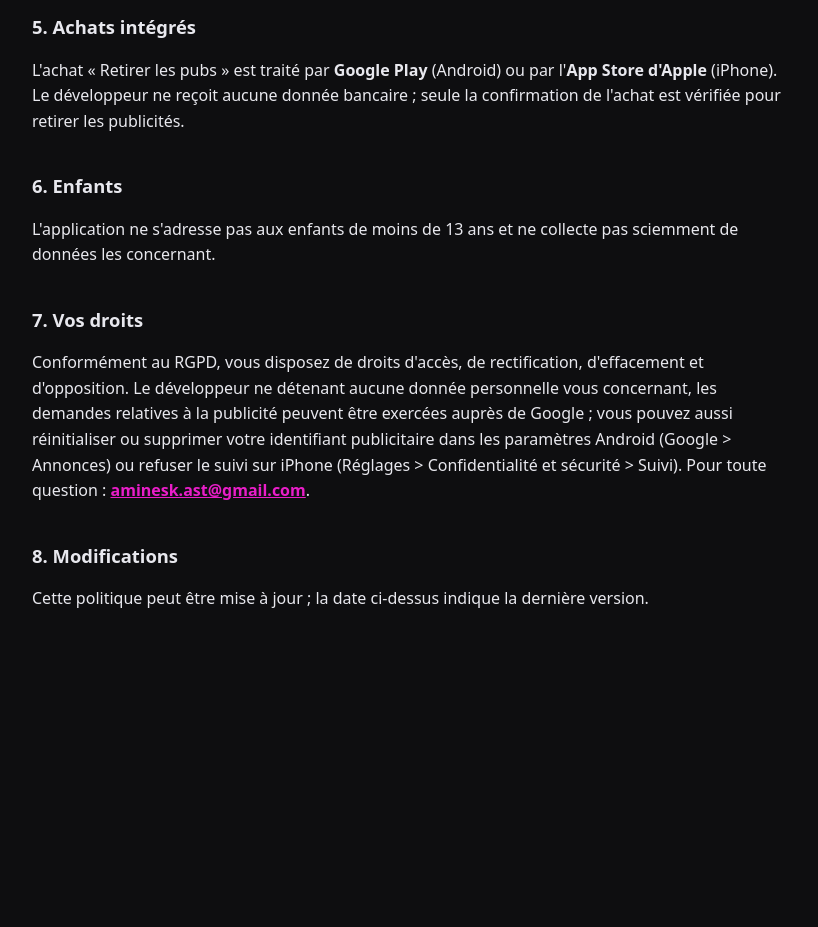
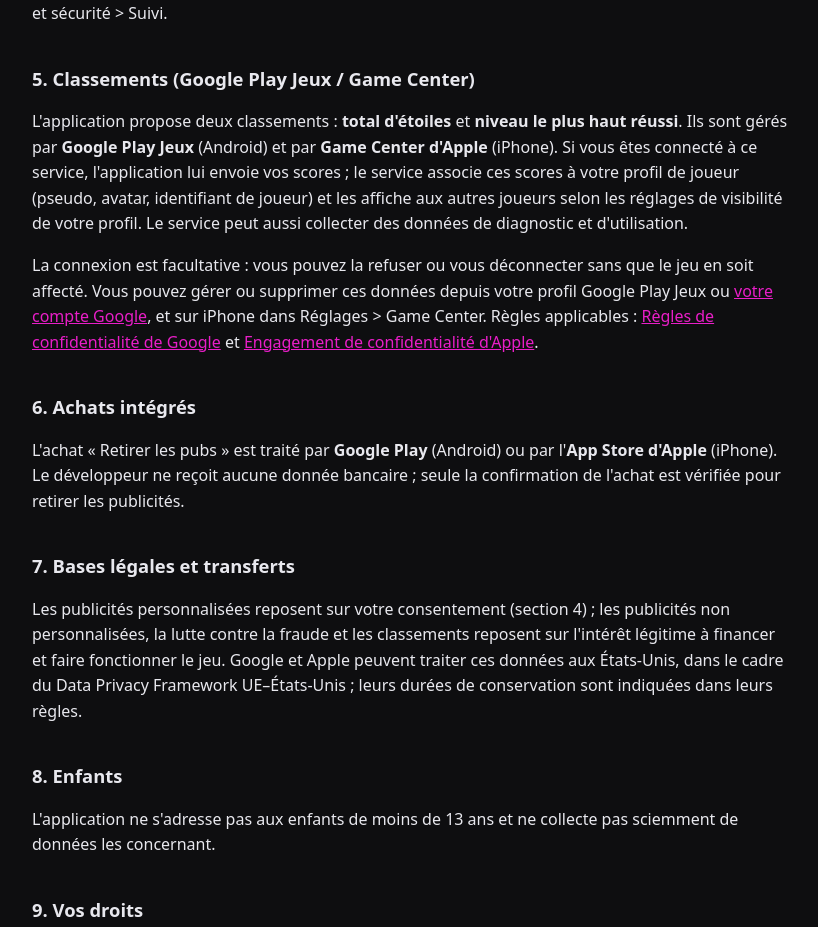
Before and after one commit to amineskast-collab/amineskast-collab.github.io, a plain HTML site: page index.html in a window 1280 px wide. Shown: the part 1262-2189 px from the top of the page, without its empty margins (228-1046 px from the left). Before the commit the page ends 1954 px from the top, so only its background shows below. Drawn offline with Linux system fonts and the light colour scheme.

Commit message:
Politique de confidentialité : classements (Google Play Jeux / Game Center), bases légales, CNIL
Co-Authored-By: Claude Opus 5.5 <noreply@anthropic.com>

```diff
--- a/index.html
+++ b/index.html
@@ -17,7 +17,7 @@
 <body>
 <main>
 <h1>PIXEL BREAKER</h1>
-<p class="dim">Politique de confidentialité — dernière mise à jour : 30 octobre 2026</p>
+<p class="dim">Politique de confidentialité — dernière mise à jour : 22 novembre 2026</p>
 
 <p>Cette politique décrit comment l'application mobile <strong>Pixel Breaker</strong> (identifiant
 <code>com.pixelbr.com</code>, ci-après « l'application »), disponible sur Android (Google Play) et sur
@@ -30,8 +30,10 @@ iPhone (App Store), traite les données de ses utilisateurs.</p>
 <h2>2. Données traitées par l'application elle-même</h2>
 <p>L'application ne demande aucun compte, aucun nom, aucune adresse e-mail ni aucune autorisation
 sensible (appareil photo, contacts, position GPS…). La progression du jeu (niveaux débloqués, étoiles,
-réglage du son, achat « sans publicité ») est enregistrée <strong>uniquement sur votre appareil</strong>
-et n'est jamais envoyée au développeur. Elle est effacée si vous désinstallez l'application.</p>
+réglage du son, achat « sans publicité ») est enregistrée <strong>sur votre appareil</strong>
+et n'est jamais envoyée au développeur. Elle est effacée si vous désinstallez l'application. Seuls deux
+scores (total d'étoiles et niveau le plus haut réussi) sont envoyés aux classements décrits à la section 5,
+si vous êtes connecté au service de jeux de votre téléphone.</p>
 
 <h2>3. Publicité (Google AdMob)</h2>
 <p>L'application est gratuite et financée par la publicité, fournie par <strong>Google AdMob</strong>.
@@ -59,24 +61,44 @@ En cas de refus, des annonces non personnalisées peuvent être affichées.</p>
 annonces. Sans votre accord, il n'est pas utilisé. Vous pouvez changer ce choix dans Réglages &gt;
 Confidentialité et sécurité &gt; Suivi.</p>
 
-<h2>5. Achats intégrés</h2>
+<h2>5. Classements (Google Play Jeux / Game Center)</h2>
+<p>L'application propose deux classements : <strong>total d'étoiles</strong> et <strong>niveau le plus
+haut réussi</strong>. Ils sont gérés par <strong>Google Play Jeux</strong> (Android) et par
+<strong>Game Center d'Apple</strong> (iPhone). Si vous êtes connecté à ce service, l'application lui
+envoie vos scores ; le service associe ces scores à votre profil de joueur (pseudo, avatar, identifiant de
+joueur) et les affiche aux autres joueurs selon les réglages de visibilité de votre profil. Le service peut
+aussi collecter des données de diagnostic et d'utilisation.</p>
+<p>La connexion est facultative : vous pouvez la refuser ou vous déconnecter sans que le jeu en soit
+affecté. Vous pouvez gérer ou supprimer ces données depuis votre profil Google Play Jeux ou
+<a href="https://myaccount.google.com/">votre compte Google</a>, et sur iPhone dans Réglages &gt; Game Center.
+Règles applicables : <a href="https://policies.google.com/privacy">Règles de confidentialité de Google</a> et
+<a href="https://www.apple.com/legal/privacy/">Engagement de confidentialité d'Apple</a>.</p>
+
+<h2>6. Achats intégrés</h2>
 <p>L'achat « Retirer les pubs » est traité par <strong>Google Play</strong> (Android) ou par
 l'<strong>App Store d'Apple</strong> (iPhone). Le développeur ne reçoit
 aucune donnée bancaire ; seule la confirmation de l'achat est vérifiée pour retirer les publicités.</p>
 
-<h2>6. Enfants</h2>
+<h2>7. Bases légales et transferts</h2>
+<p>Les publicités personnalisées reposent sur votre consentement (section 4) ; les publicités non
+personnalisées, la lutte contre la fraude et les classements reposent sur l'intérêt légitime à financer et
+faire fonctionner le jeu. Google et Apple peuvent traiter ces données aux États-Unis, dans le cadre du
+Data Privacy Framework UE–États-Unis ; leurs durées de conservation sont indiquées dans leurs règles.</p>
+
+<h2>8. Enfants</h2>
 <p>L'application ne s'adresse pas aux enfants de moins de 13 ans et ne collecte pas sciemment de données
 les concernant.</p>
 
-<h2>7. Vos droits</h2>
+<h2>9. Vos droits</h2>
 <p>Conformément au RGPD, vous disposez de droits d'accès, de rectification, d'effacement et d'opposition.
-Le développeur ne détenant aucune donnée personnelle vous concernant, les demandes relatives à la
-publicité peuvent être exercées auprès de Google ; vous pouvez aussi réinitialiser ou supprimer votre
+Le développeur ne détient lui-même aucune donnée personnelle vous concernant : les demandes relatives à la
+publicité et aux classements peuvent être exercées auprès de Google ou d'Apple ; vous pouvez aussi réinitialiser ou supprimer votre
 identifiant publicitaire dans les paramètres Android (Google &gt; Annonces) ou refuser le suivi sur
 iPhone (Réglages &gt; Confidentialité et sécurité &gt; Suivi). Pour toute question :
-<strong><a href="mailto:aminesk.ast@gmail.com">aminesk.ast@gmail.com</a></strong>.</p>
+<strong><a href="mailto:aminesk.ast@gmail.com">aminesk.ast@gmail.com</a></strong>. Vous pouvez également
+introduire une réclamation auprès de la CNIL (<a href="https://www.cnil.fr/">www.cnil.fr</a>).</p>
 
-<h2>8. Modifications</h2>
+<h2>10. Modifications</h2>
 <p>Cette politique peut être mise à jour ; la date ci-dessus indique la dernière version.</p>
 </main>
 </body>
```
